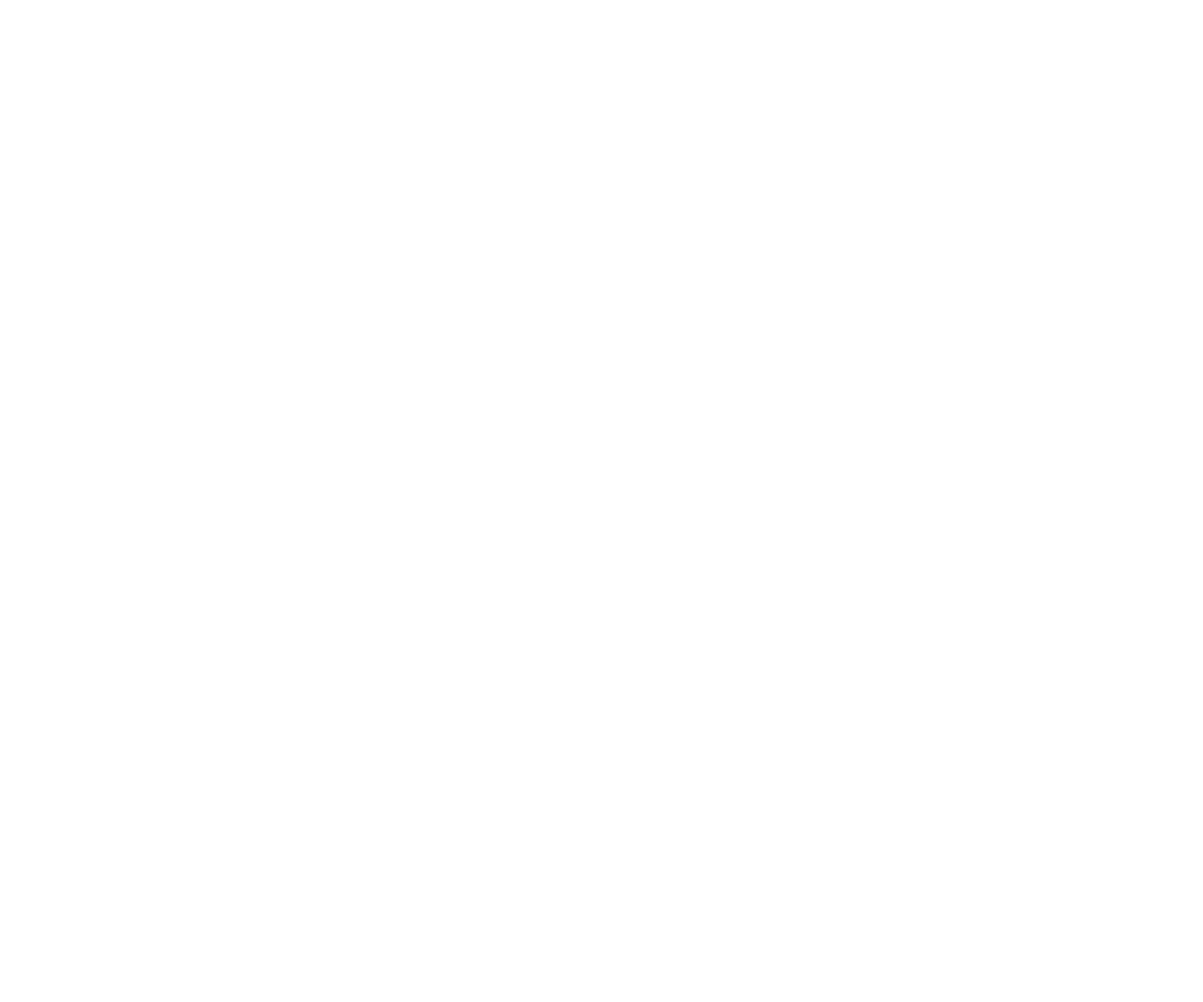
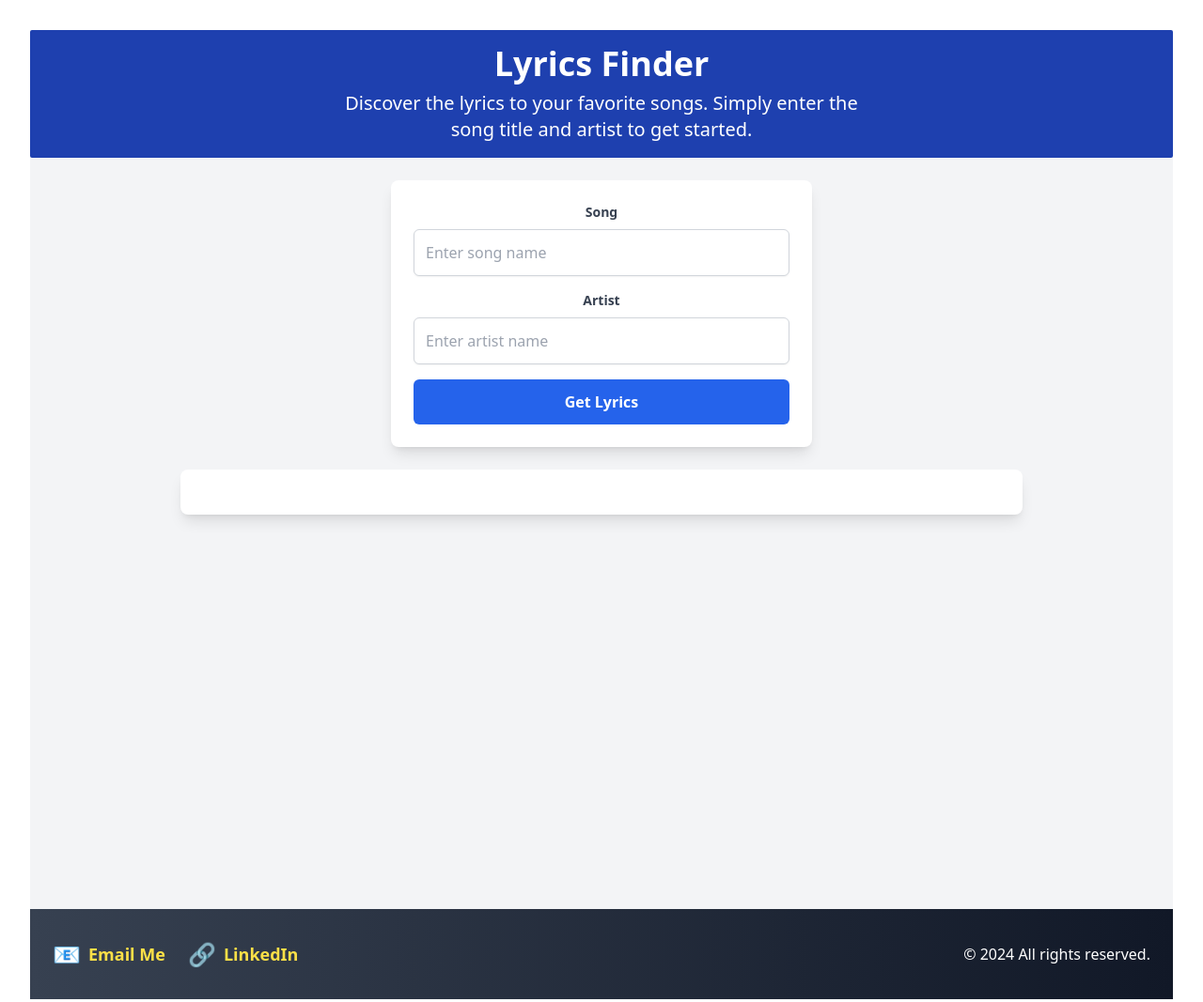
Before and after one commit to DheerajVerma945/Lyrics_Finder, a plain HTML site: page index.html in a window 1280 px wide. Shown: the whole page at 94% size. Before the commit the page ends 800 px from the top, so only its background shows below. Drawn offline with Linux system fonts and the light colour scheme; the site is published under a folder, as on GitHub Pages, so addresses that start at the root find nothing.

Commit message:
Updated css,JS path

```diff
--- a/index.html
+++ b/index.html
@@ -6,8 +6,8 @@
     <meta name="viewport" content="width=device-width, initial-scale=1.0" />
     <meta name="description" content="Lyrics Finder helps you search, discover, and enjoy the lyrics of your favorite songs. Explore a vast database of song lyrics and find what you're looking for in seconds.">
     <title>Lyrics Finder- Find the lyrics of your favourite song</title>
-    <script type="module" crossorigin src="/assets/index-CXDw-KZ0.js"></script>
-    <link rel="stylesheet" crossorigin href="/assets/index-BbMP7zOD.css">
+    <script type="module" crossorigin src="assets/index-CXDw-KZ0.js"></script>
+    <link rel="stylesheet" crossorigin href="assets/index-BbMP7zOD.css">
   </head>
   <body >
     <div id="root"></div>
```
